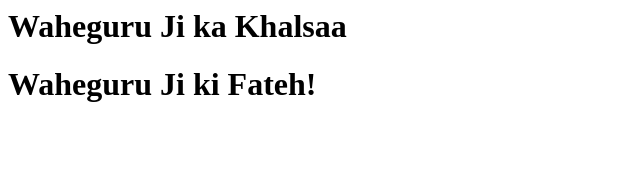
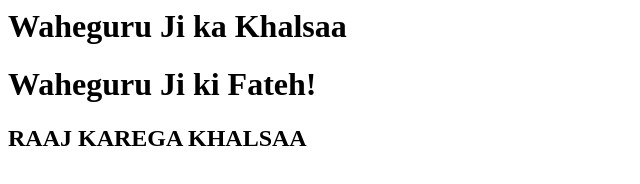
Before and after one commit to harjot744/git-practice-1, a plain HTML site: page index.html in a window 1280 px wide. Shown: the whole page, without its empty margins (0-640 px from the left). Drawn offline with Linux system fonts and the light colour scheme.

Commit message:
chore: addded minor change to the webpage

```diff
--- a/index.html
+++ b/index.html
@@ -1,3 +1,5 @@
 <h1> Waheguru Ji ka Khalsaa </h1>
 
 <h1> Waheguru Ji ki Fateh!</h1>
+
+<h2>RAAJ KAREGA KHALSAA</h2>
```
